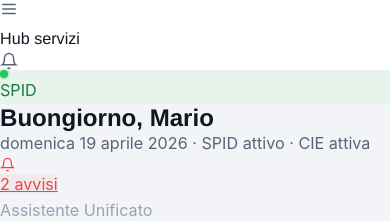
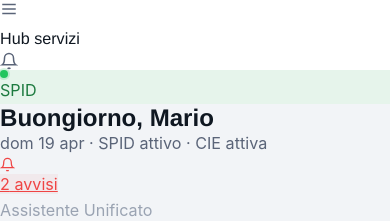
Before and after one commit to sephmartin/portale-italia, a React (Vite) app in the folder client/: page / in a window 390 px wide. Shown: the part 840-1061 px from the top of the page. Built offline with nearby package versions, Linux system fonts and the light colour scheme; no server answers; a web font is replaced by a local one.

Commit message:
fix mobile: notification badge no wrap + html bg color for browser UI gap

```diff
--- a/client/src/index.css
+++ b/client/src/index.css
@@ -131,6 +131,7 @@
     -moz-osx-font-smoothing: grayscale;
     text-rendering: optimizeLegibility;
     scroll-behavior: smooth;
+    background-color: var(--color-bg);
   }
   body {
     min-height: 100dvh;
--- a/client/src/pages/HomePage.tsx
+++ b/client/src/pages/HomePage.tsx
@@ -48,18 +48,18 @@
   return (
     <div className="space-y-8 fade-in">
       {/* Welcome bar */}
-      <div className="flex items-start justify-between gap-4">
-        <div>
-          <h1 className="font-extrabold" style={{ fontFamily: "var(--font-display)", fontSize: "var(--text-xl)", color: "var(--color-text)" }}>
+      <div className="flex items-center justify-between gap-3">
+        <div className="min-w-0 flex-1">
+          <h1 className="font-extrabold truncate" style={{ fontFamily: "var(--font-display)", fontSize: "var(--text-xl)", color: "var(--color-text)" }}>
             Buongiorno, Mario
           </h1>
-          <p className="mt-1 text-sm" style={{ color: "var(--color-text-muted)", fontFamily: "var(--font-body)" }}>
-            {new Date().toLocaleDateString("it-IT", { weekday: "long", day: "numeric", month: "long", year: "numeric" })} · SPID attivo · CIE attiva
+          <p className="mt-1 text-xs sm:text-sm truncate" style={{ color: "var(--color-text-muted)", fontFamily: "var(--font-body)" }}>
+            {new Date().toLocaleDateString("it-IT", { weekday: "short", day: "numeric", month: "short" })} · SPID attivo · CIE attiva
           </p>
         </div>
         {unread > 0 && (
           <Link href="/dashboard"
-            className="flex items-center gap-2 px-3 py-2 rounded-xl border text-sm font-semibold hover:shadow-md transition-all"
+            className="flex items-center gap-1.5 px-3 py-2 rounded-xl border text-sm font-semibold hover:shadow-md transition-all flex-shrink-0"
             style={{ borderColor: "#ef4444", color: "#ef4444", background: "rgba(239,68,68,0.06)", fontFamily: "var(--font-body)" }}>
             <svg width="15" height="15" viewBox="0 0 24 24" fill="none" stroke="currentColor" strokeWidth="2"><path d="M18 8A6 6 0 0 0 6 8c0 7-3 9-3 9h18s-3-2-3-9"/><path d="M13.73 21a2 2 0 0 1-3.46 0"/></svg>
             {unread} avvisi
```
